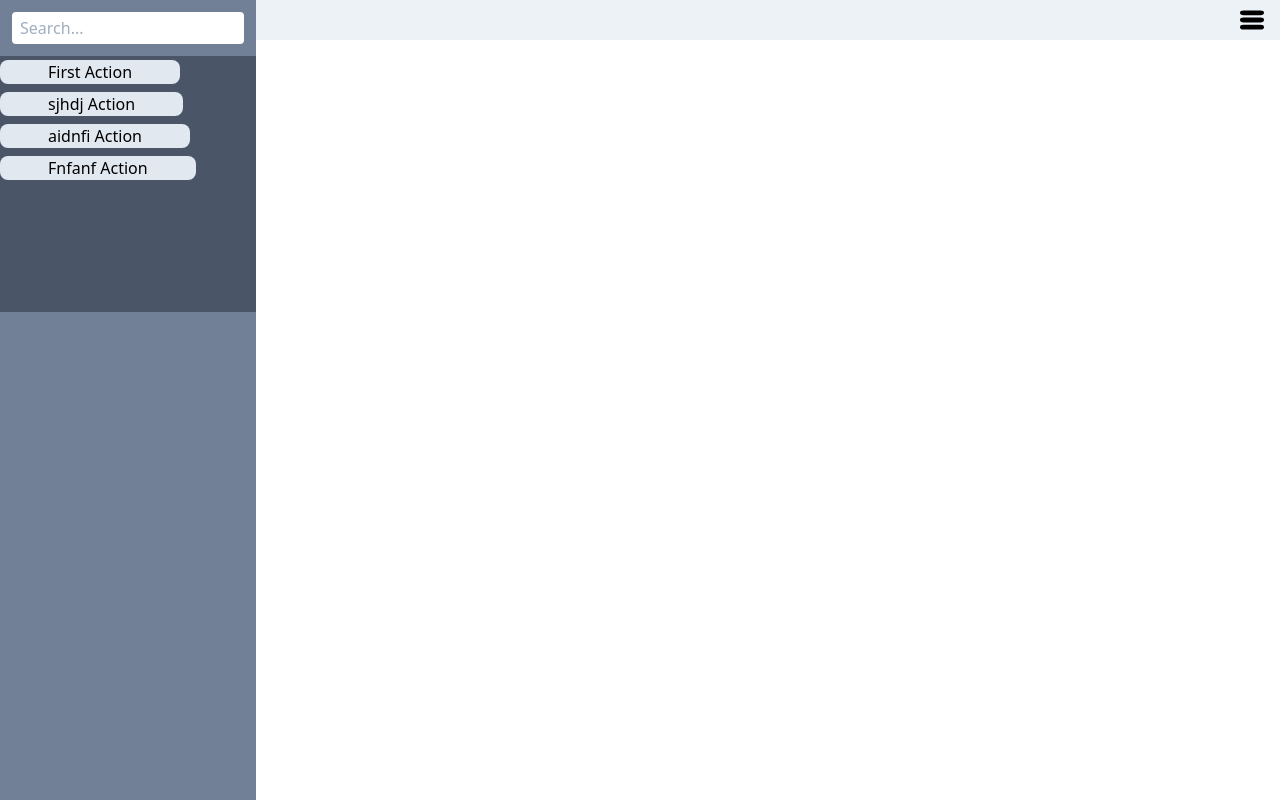
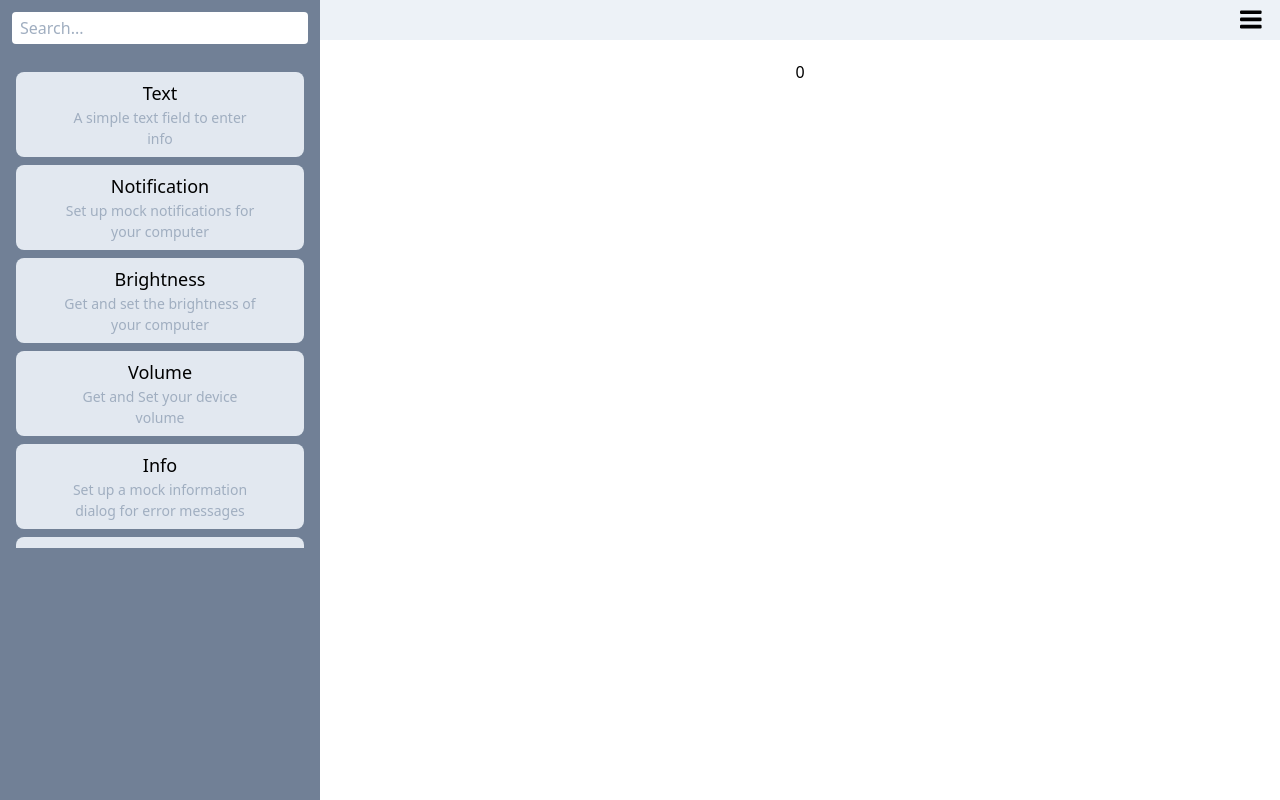
Before and after one commit to Flamz23/CrustAPI, a Vue app: page /#/ in a window 1280 px wide. Built offline with nearby package versions, Linux system fonts and the light colour scheme.

Commit message:
Added vue dragable and workspace

```diff
--- a/package.json
+++ b/package.json
@@ -19,6 +19,7 @@
 		"electron-builder": "^22.8.0",
 		"vue": "^2.6.11",
 		"vue-router": "^3.2.0",
+		"vuedraggable": "^2.24.0",
 		"vuex": "^3.4.0",
 		"win-brightness": "^1.0.0"
 	},
--- a/src/components/actionHolder.vue
+++ b/src/components/actionHolder.vue
@@ -1,42 +1,85 @@
 <template>
-  <div>
-    <div class="h-64 bg-gray-700 overflow-scroll">
-      <div v-for="action in actions" :key="action.id">
-        <actions :name="action" />
-      </div>
+  <div class="px-2 h-full">
+    <div id="actionsHolder" class="bg-gray-600 overflow-y-scroll px-2 my-3">
+      <draggable
+        v-model="actions"
+        :group="{name: 'actions-list', pull: 'clone', put: 'false'}"
+        :sort="false"
+      >
+        <div v-for="action in actions" :key="action.id" @drag="startDrag">
+          <actions :name="action" />
+        </div>
+      </draggable>
     </div>
   </div>
 </template>
 
 <script>
+import draggable from "vuedraggable";
 import actions from "@/components/actions.vue";
 export default {
   components: {
-    actions
+    actions,
+    draggable,
   },
+  props: {},
   data() {
     return {
       actions: [
         {
-          name: "First Action",
-          id: 1
+          name: "Text",
+          desc: "A simple text field to enter info",
+          id: 2,
         },
         {
-          name: "sjhdj Action",
-          id: 2
+          name: "Notification",
+          desc: "Set up mock notifications for your computer",
+          id: 1,
         },
         {
-          name: "aidnfi Action",
-          id: 3
+          name: "Brightness",
+          desc: "Get and set the brightness of your computer",
+          id: 3,
         },
         {
-          name: "Fnfanf Action",
-          id: 4
-        }
-      ]
+          name: "Volume",
+          desc: "Get and Set your device volume",
+          id: 4,
+        },
+        {
+          name: "Info",
+          desc: "Set up a mock information dialog for error messages",
+          id: 5,
+        },
+        {
+          name: "Error",
+          desc: "lorem Ipsum dolor sit amet ci avec le dos les avoir les yeux",
+          id: 6,
+        },
+        {
+          name: "Seventh Actions",
+          id: 7,
+        },
+      ],
     };
-  }
+  },
+  methods: {
+    startDrag: (evt, item) => {
+      // evt.dataTransfer.dropEffect = "move";
+      // evt.dataTransfer.effectAllowed = "move";
+      evt.dataTransfer.setData("text", evt.target.innerHtml);
+    },
+    onDrop: (evt, list) => {
+      const itemID = evt.dataTransfer.getData("itemID");
+      const item = this.items.find((item) => item.id == itemID);
+      item.list = list;
+    },
+  },
 };
 </script>
 
-<style></style>
+<style>
+#actionsHolder {
+  height: 30em;
+}
+</style>
--- a/src/components/actions.vue
+++ b/src/components/actions.vue
@@ -1,9 +1,10 @@
 <template>
   <div>
     <button
-      class="bg-gray-300 mx-auto px-12 outline-none focus:outline-none hover:bg-gray-400 my-1 rounded-lg"
+      class="bg-gray-300 py-2 mx-auto w-full px-12 outline-none focus:outline-none hover:bg-gray-400 my-1 rounded-lg"
     >
-      {{ name.name }}
+      <span class="mx-auto text-center text-lg">{{name.name}}</span>
+      <div class="mx-auto text-gray-500 text-sm w-full">{{ name.desc }}</div>
     </button>
   </div>
 </template>
@@ -11,8 +12,8 @@
 <script>
 export default {
   props: {
-    name
-  }
+    name,
+  },
 };
 </script>
 
--- /dev/null
+++ b/src/components/dropContainer.vue
@@ -0,0 +1,12 @@
+<template>
+  <div class="w-full mx-auto hover:bg-orange-500">{{name.id}}</div>
+</template>
+<script>
+export default {
+  props: {
+    name,
+  },
+};
+</script>
+<style>
+</style>
--- a/src/components/masthead.vue
+++ b/src/components/masthead.vue
@@ -1,21 +1,16 @@
 <template>
   <div class="bg-gray-200 h-10 w-full inline">
-    <svg
-      class="max-h-full w-8 p-1 mr-3 float-right"
-      viewBox="0 0 100 80"
-      width="40"
-      height="40"
-    >
-      <rect width="100" height="20" rx="15" />
-      <rect y="30" width="100" height="20" rx="15" />
-      <rect y="60" width="100" height="20" rx="15" />
+    <svg class="max-h-full w-8 p-1 mr-3 float-right" viewBox="0 0 100 80" width="40" height="40">
+      <rect width="90" height="15" rx="5" />
+      <rect y="30" width="90" height="15" rx="5" />
+      <rect y="60" width="90" height="15" rx="5" />
     </svg>
   </div>
 </template>
 
 <script>
 export default {
-  name: "Masthead"
+  name: "Masthead",
 };
 </script>
 
--- a/src/components/sideBar.vue
+++ b/src/components/sideBar.vue
@@ -1,8 +1,9 @@
 <template>
+  <div class="absolute flex h-full w-full">
     <div class="inset-y-0 bg-gray-600 w-1/4">
       <div class="flex full p-3">
         <input
-        class="mx-auto rounded w-full h-6 px-2 py-4"
+          class="mx-auto rounded w-full h-6 px-2 py-4 outline-none"
           type="text"
           placeholder="Search..."
         />
@@ -11,15 +12,20 @@
         <actionHolder />
       </div>
     </div>
+    <Workspace />
+  </div>
 </template>
 
 <script>
 import actionHolder from "@/components/actionHolder.vue";
+import Workspace from "@/components/workspace.vue";
+
 export default {
   name: "SideBar",
   components: {
-    actionHolder
-  }
+    actionHolder,
+    Workspace,
+  },
 };
 </script>
 
--- /dev/null
+++ b/src/components/workspace.vue
@@ -0,0 +1,42 @@
+<template>
+  <div class="flex-1 pt-12" @dragover.prevent @dragenter.prevent @drop.prevent v-on:drop="drop">
+    <draggable v-model="containers">
+      <div
+        class="mx-auto py-3 w-2/4 text-center"
+        v-for="container in containers"
+        :key="container.id"
+        :group="{name: 'actions-list', pull: 'clone', put: 'false'}"
+        :sort="false"
+      >
+        <container :name="container" />
+      </div>
+    </draggable>
+  </div>
+</template>
+<script>
+import container from "@/components/dropContainer.vue";
+import draggable from "vuedraggable";
+export default {
+  name: "Workspace",
+  components: {
+    container,
+    draggable,
+  },
+  data() {
+    return {
+      containers: [{ id: 0 }],
+    };
+  },
+  methods: {
+    drop: (event) => {
+      event.preventDefault();
+      //console.log(event);
+      // var el = { id: 4 };
+      // this.l.push(el);
+      console.log(globalThis);
+    },
+  },
+};
+</script>
+<style>
+</style>
--- a/src/views/HomePage.vue
+++ b/src/views/HomePage.vue
@@ -13,8 +13,8 @@ export default {
   name: "HomePage",
   components: {
     masthead: Masthead,
-    sideBar: sideBar
-  }
+    sideBar: sideBar,
+  },
 };
 </script>
 
```
Also changed, not shown: 1 other file (tests, documents, lock files or other folders). Lines whose indentation alone changed are shown as unchanged.
